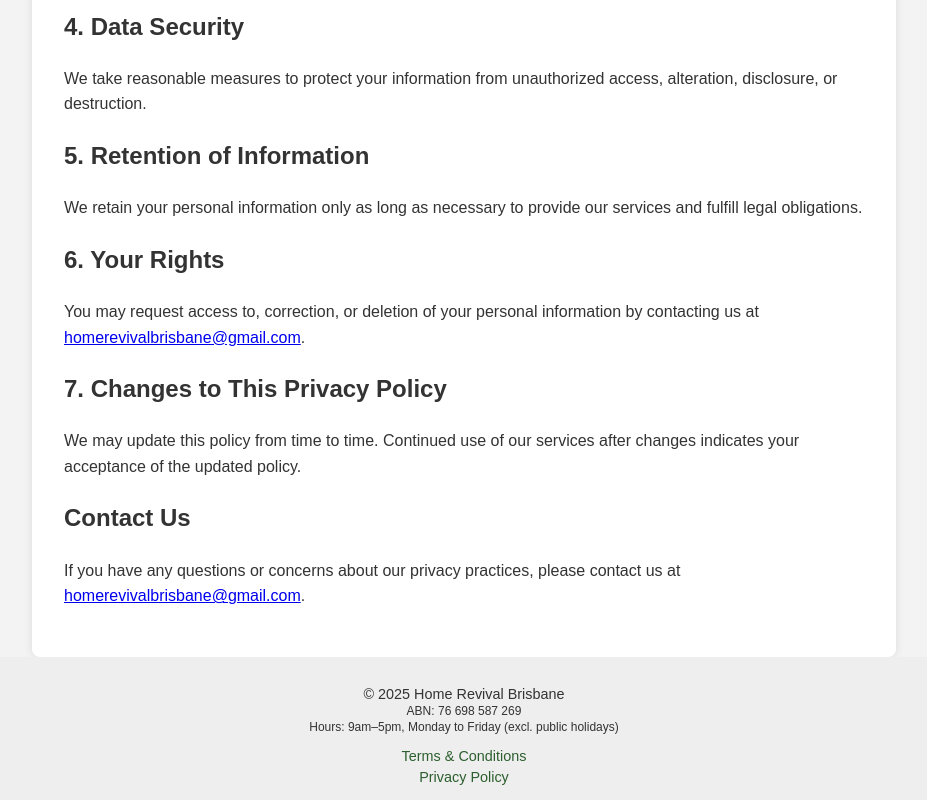
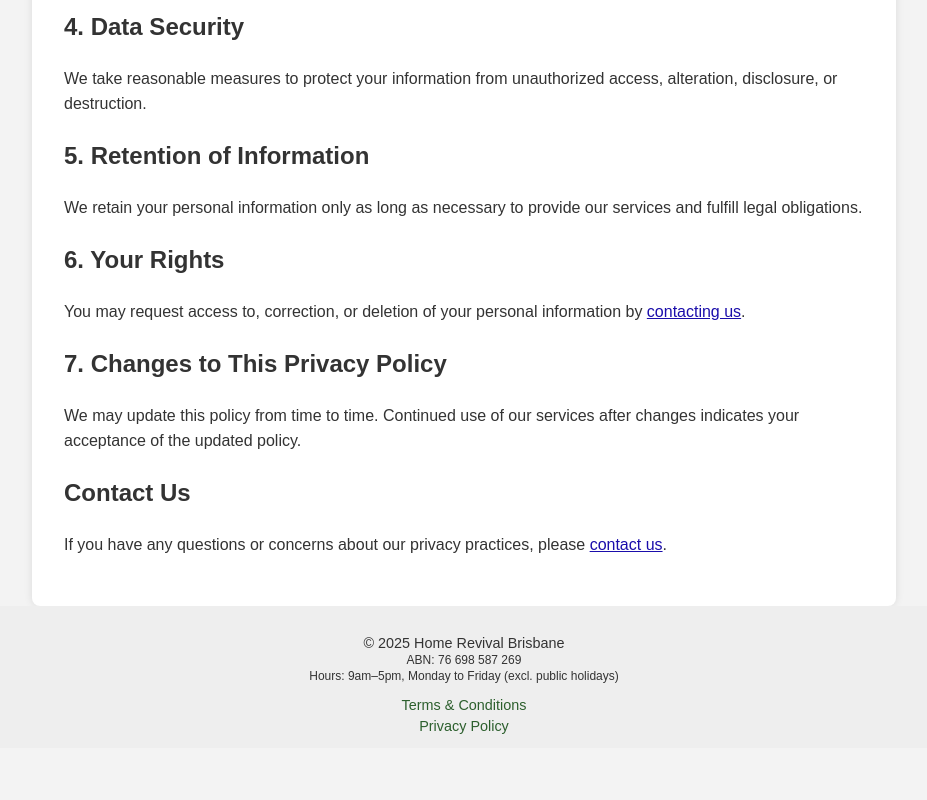
Before and after one commit to homerevivalbrisbane/HomeRevivalBrisbane, a plain HTML site: page privacy.html in a window 1280 px wide. Shown: the part 773-1573 px from the top of the page, without its empty margins (176-1103 px from the left). After the commit the page ends 1521 px from the top, so only its background shows below. Drawn offline with Linux system fonts and the light colour scheme.

Commit message:
Update privacy.html

```diff
--- a/privacy.html
+++ b/privacy.html
@@ -74,16 +74,18 @@
             obligations.</p>
 
         <h2>6. Your Rights</h2>
-        <p>You may request access to, correction, or deletion of your personal information by contacting us at <a
-                href="mailto:homerevivalbrisbane@gmail.com">homerevivalbrisbane@gmail.com</a>.</p>
+        <p>You may request access to, correction, or deletion of your personal information by <a href="contact.html"
+                target="_blank" style="color: #1a0dab; text-decoration: underline;">
+                contacting us</a>.
 
         <h2>7. Changes to This Privacy Policy</h2>
         <p>We may update this policy from time to time. Continued use of our services after changes indicates your
             acceptance of the updated policy.</p>
 
         <h2>Contact Us</h2>
-        <p>If you have any questions or concerns about our privacy practices, please contact us at <a
-                href="mailto:homerevivalbrisbane@gmail.com">homerevivalbrisbane@gmail.com</a>.</p>
+        <p>If you have any questions or concerns about our privacy practices, please <a href="contact.html"
+                target="_blank" style="color: #1a0dab; text-decoration: underline;">
+                contact us</a>.
     </main>
 
     <footer>
```
